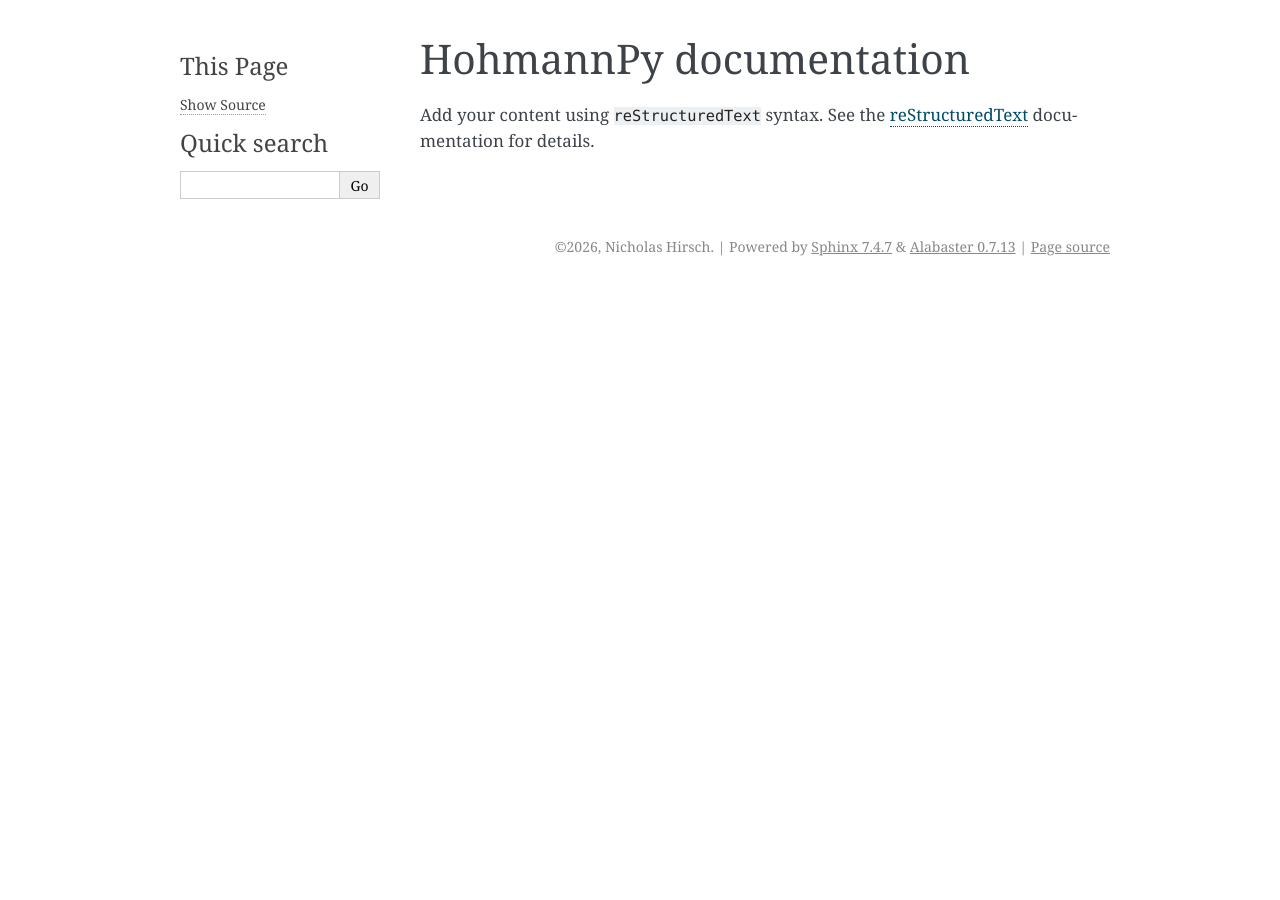
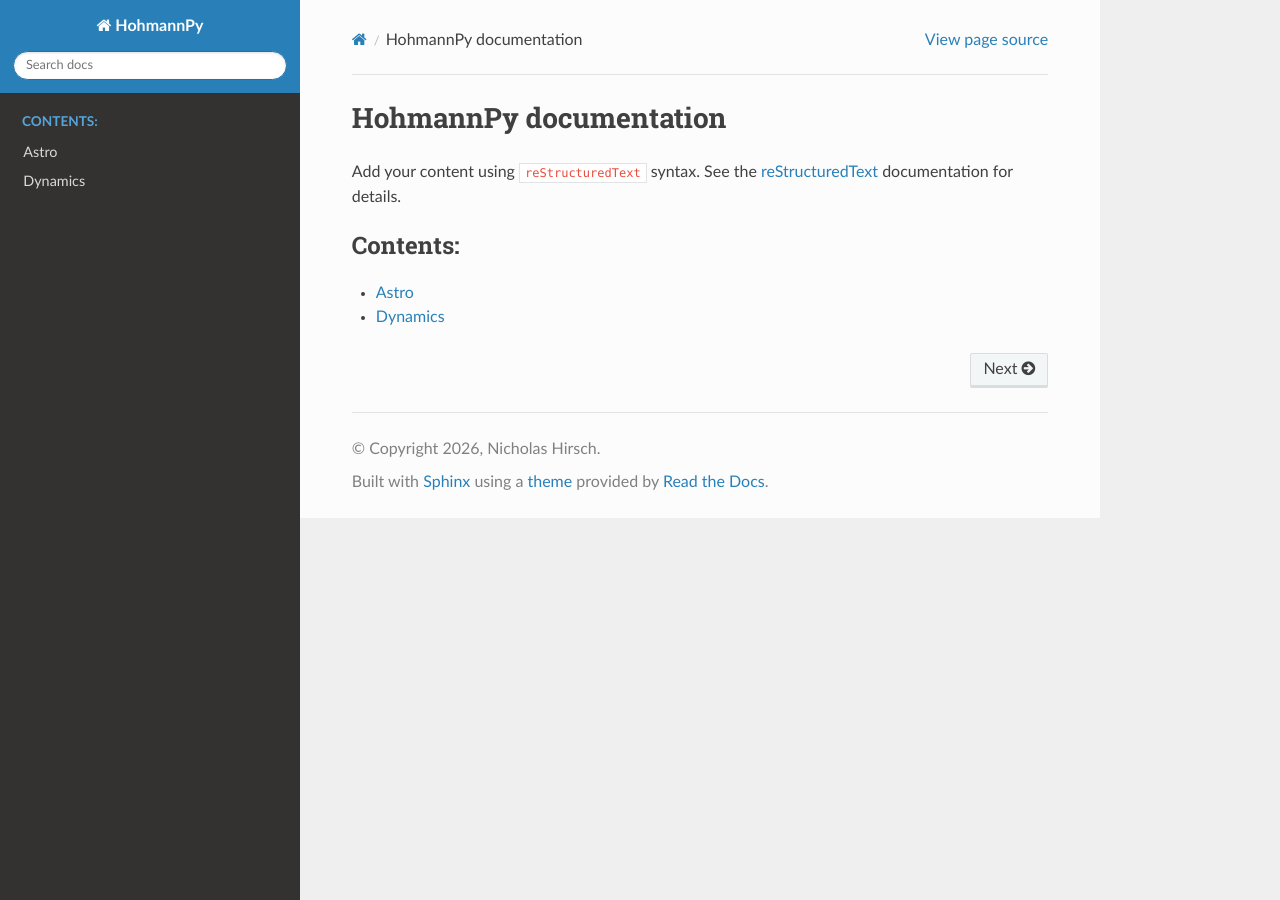
Before and after one commit to keplerpy/keplerpy.github.io, a Sphinx documentation site: the page built from sphinx/source/index.rst, in a window 1280 px wide. Built offline with Sphinx 7.4.7 and the Read the Docs theme 3.1.0, drawn with Linux system fonts in a browser that asks for light colours.

Commit message:
UPDATE: Sphinx changes

```diff
--- /dev/null
+++ b/sphinx/source/astro.rst
@@ -0,0 +1,5 @@
+Astro
+=======================
+
+.. automodule:: hohmannpy.astro
+   :members:
--- a/sphinx/source/conf.py
+++ b/sphinx/source/conf.py
@@ -3,6 +3,24 @@
 # For the full list of built-in configuration values, see the documentation:
 # https://www.sphinx-doc.org/en/master/usage/configuration.html
 
+# -- Code import -------------------------------------------------------------
+"""
+How this works (sorry it's so scuffed at the moment).
+
+1) Clone and install the hohmannpy repository to somewhere on your system.
+2) Change the path in sys.path.insert() to be the hohmannpy repository root.
+3) Install all the hohmannpy dependencies in this repository.
+4) Change your directory to ..\sphinx in the CMD window and then run ".\make html".
+
+NOTE: Generated .html files appear in \build, if you want to clear this folder run ".\make clean".
+NOTE 2: Make sure the Sphinx "just-the-docs" theme is installed.
+"""
+import sys
+sys.path.insert(0, "..\\..\\..\\hohmannpy")
+import hohmannpy
+
+
+# https://www.sphinx-doc.org/en/master/usage/configuration.html#project-information
 # -- Project information -----------------------------------------------------
 # https://www.sphinx-doc.org/en/master/usage/configuration.html#project-information
 
@@ -15,7 +33,9 @@
 # https://www.sphinx-doc.org/en/master/usage/configuration.html#general-configuration
 
 extensions = [
-
+    'sphinx.ext.autodoc',
+    'sphinx.ext.autosummary',
+    'sphinx.ext.napoleon'
 ]
 
 templates_path = ['_templates']
@@ -26,5 +46,5 @@
 # -- Options for HTML output -------------------------------------------------
 # https://www.sphinx-doc.org/en/master/usage/configuration.html#options-for-html-output
 
-html_theme = 'alabaster'
+html_theme = "sphinx_rtd_theme"
 html_static_path = ['_static']
--- /dev/null
+++ b/sphinx/source/dynamics.rst
@@ -0,0 +1,5 @@
+Dynamics
+=======================
+
+.. automodule:: hohmannpy.dynamics
+   :members:
--- a/sphinx/source/index.rst
+++ b/sphinx/source/index.rst
@@ -14,3 +14,6 @@
 .. toctree::
    :maxdepth: 2
    :caption: Contents:
+
+   astro
+   dynamics
```
